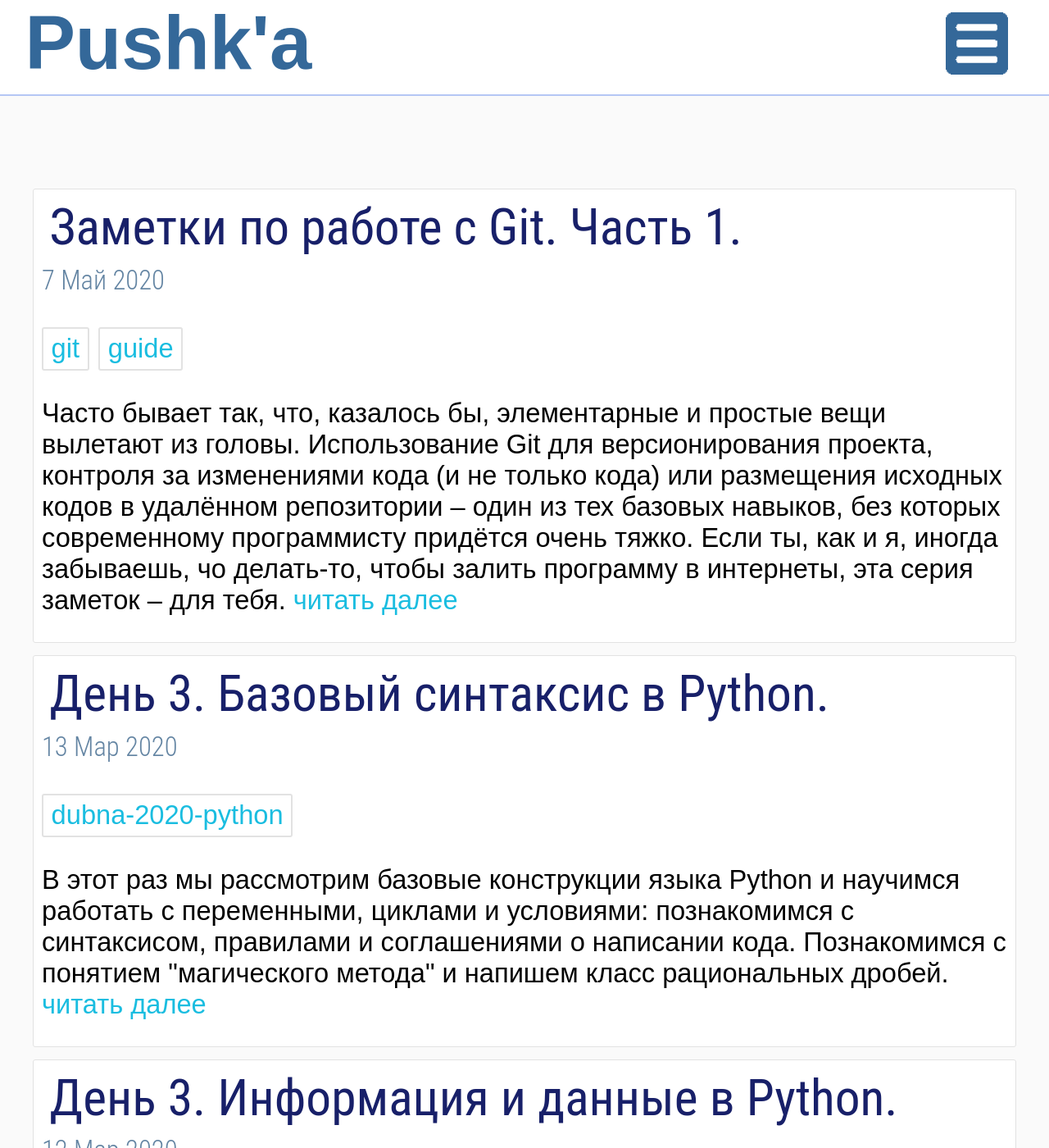
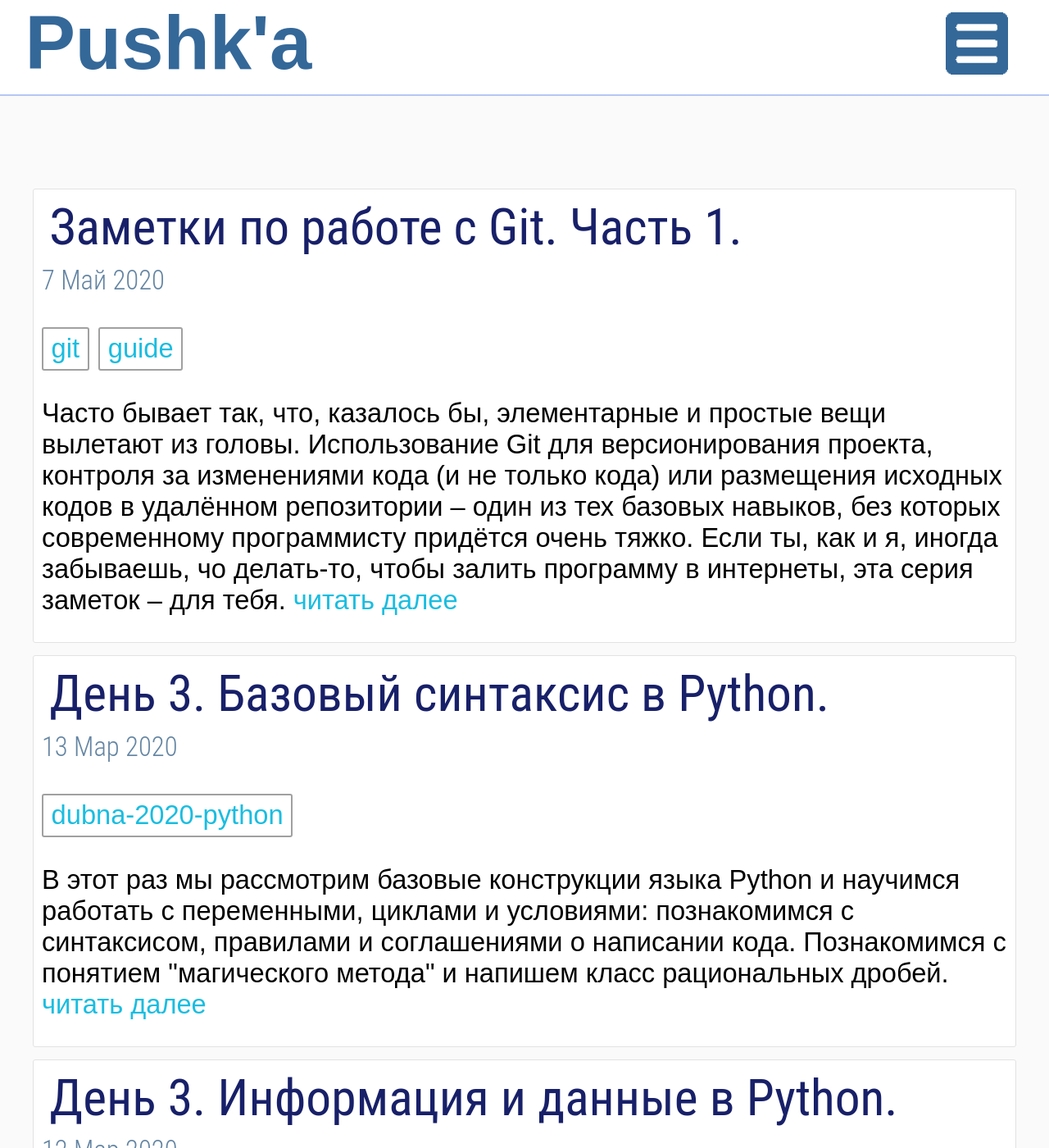
Before and after one commit to slavakievsky/slavakievsky.github.io, a Jekyll site: the page built from index.html, in a window 1280 px wide and 1400 px high. Shown: the whole window at 82% size. Built offline with Jekyll 4.4.1, drawn with Linux system fonts in a browser that asks for light colours; the list of posts is cut into pages by our own code.

Commit message:
(Fix) fixed tag preview border+

```diff
--- a/_sass/appearance.sass
+++ b/_sass/appearance.sass
@@ -29,7 +29,7 @@ $background__color_foreground: #FFF
 $background__color_dark: #5E6177
 
 $border__color_grey: #E2E2E2
-$border__color_grey_real: #E2E2E2
+$border__color_grey_real: #a0a0a0
 $border__color_skyblue: #B4C6F4
 
 $table__color_border: #2f343f
--- a/_sass/category.sass
+++ b/_sass/category.sass
@@ -1,6 +1,10 @@
 .category-preview
   display: inline-block
-  border: 2px solid $border__color_grey_real
+  border: 1px solid $border__color_grey_real
   border-radius: 3px
   margin-right: .6rem
   padding: .3rem .5rem
+
+@media (hover: none), (pointer: coarse)
+  .category-preview
+    border: 2px solid $border__color_grey_real
```
